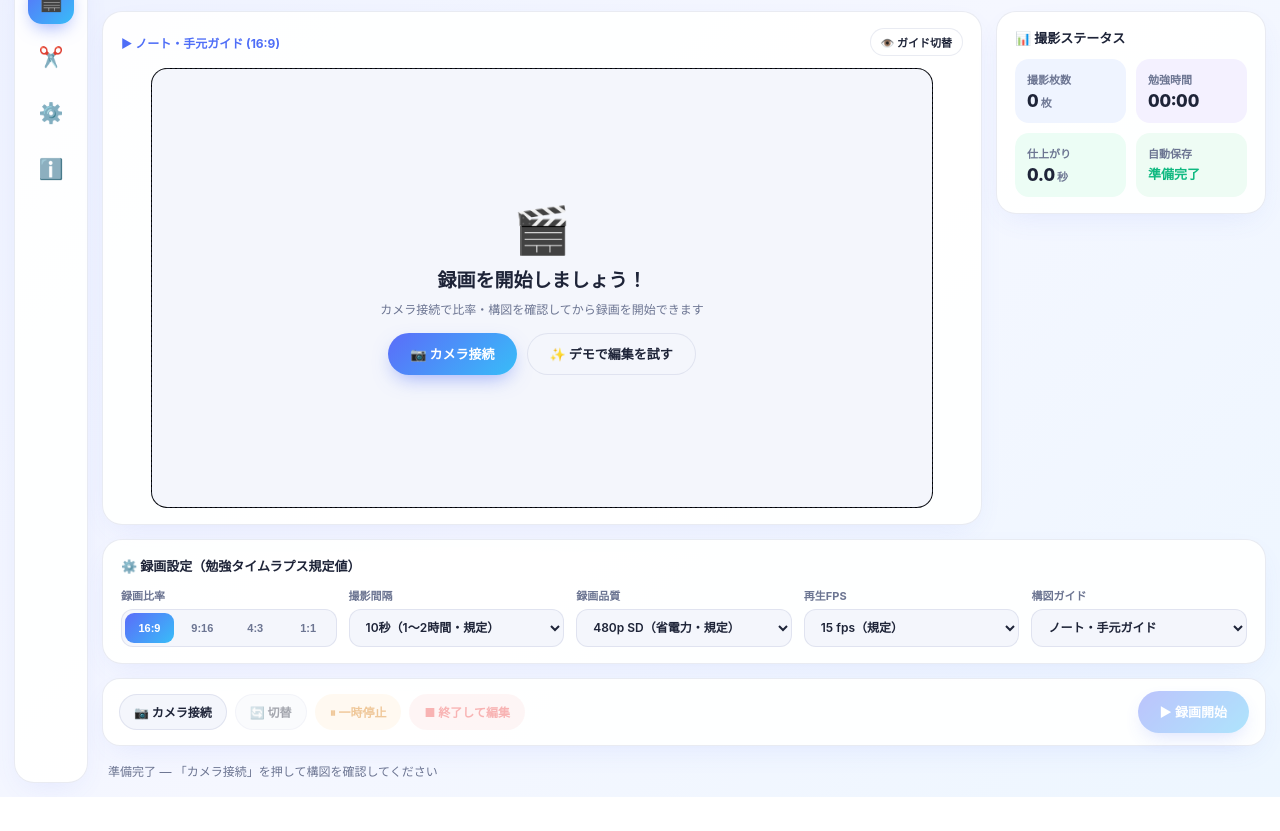
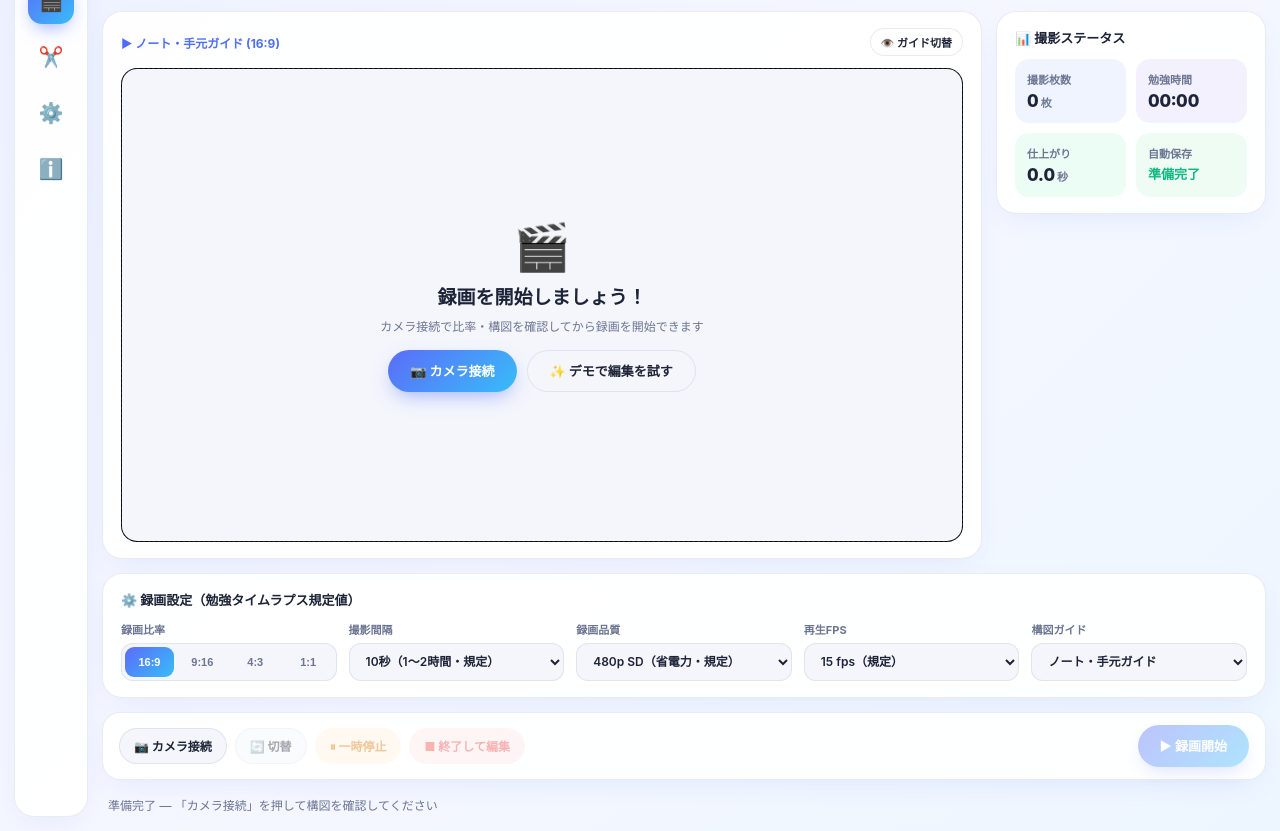
Before and after one commit to U0woU/komaclip, a plain HTML site: page index.html in a window 1280 px wide. Shown: the part 53-884 px from the top of the page. Before the commit the page ends 850 px from the top, so only its background shows below. Drawn offline with Linux system fonts and the light colour scheme.

Commit message:
Update CSS for preview and stage layout
Refactor #preview and add .stage-wrap styles for layout.

```diff
--- a/style.css
+++ b/style.css
@@ -99,7 +99,14 @@ body {
   border: 1.5px dashed rgba(99, 115, 165, 0.28);
   background: #000;
 }
-#preview { width: 100%; height: 100%; object-fit: cover; display: block; }
+#preview {
+  position: absolute;
+  inset: 0;
+  width: 100%;
+  height: 100%;
+  object-fit: cover;
+  display: block;
+}
 
 .stage-placeholder {
   position: absolute; inset: 0; display: grid; place-content: center;
@@ -176,15 +183,17 @@ select {
 .divider { border: none; border-top: 1px solid var(--border); }
 .muted-text { font-size: 12px; color: var(--muted); }
 
-.grid-wrap {
-  display: grid; gap: 8px; max-height: calc(100vh - 220px); min-height: 360px;
-  overflow-y: auto; padding: 10px; border-radius: 12px; background: var(--card-2);
-  user-select: none; align-content: start;
+.stage-wrap {
+  position: relative;
+  width: min(100%, calc(60vh * var(--stage-ar)));
+  aspect-ratio: var(--stage-ar);
+  margin: 0 auto;
+  justify-self: center;
+  border-radius: 16px;
+  overflow: hidden;
+  border: 1.5px dashed rgba(99, 115, 165, 0.28);
+  background: #000;
 }
-.grid-wrap.size-sm { grid-template-columns: repeat(auto-fill, minmax(76px, 1fr)); }
-.grid-wrap.size-md { grid-template-columns: repeat(auto-fill, minmax(112px, 1fr)); }
-.grid-wrap.size-lg { grid-template-columns: repeat(auto-fill, minmax(160px, 1fr)); }
-.grid-wrap.drag-touch { touch-action: none; }
 
 .grid-item {
   position: relative; aspect-ratio: var(--stage-ar); border-radius: 8px;
```
